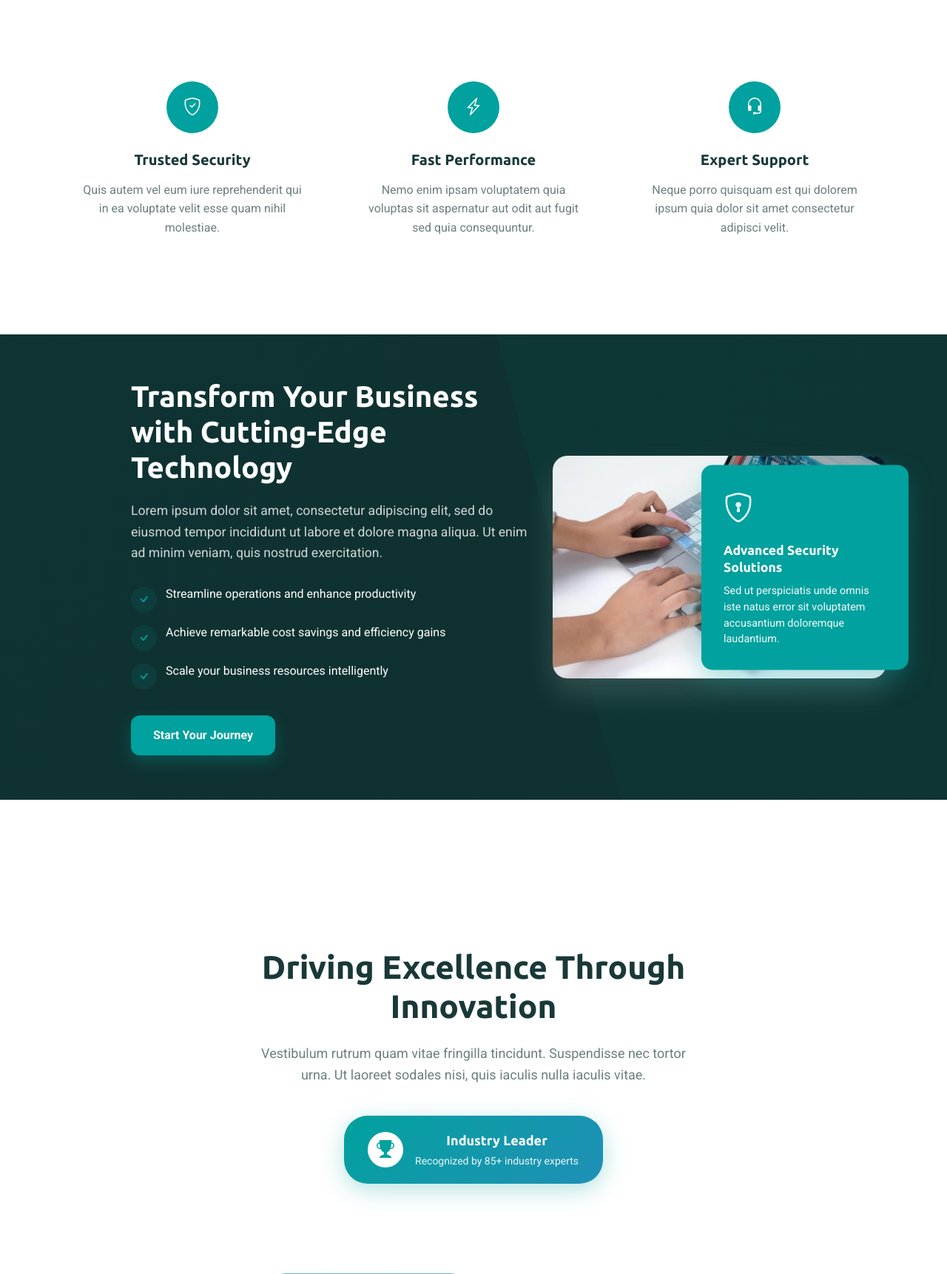
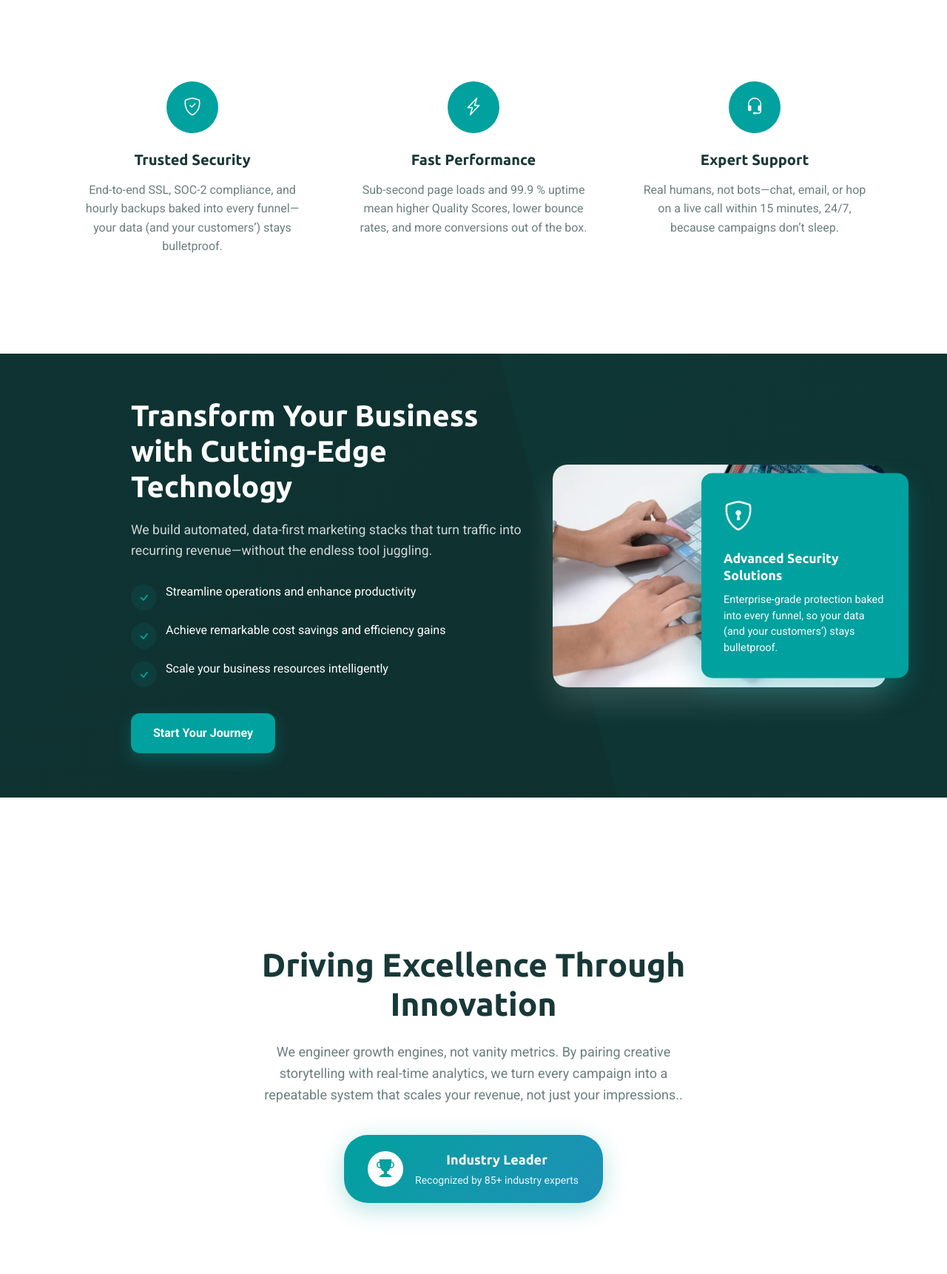
Before and after one commit to KarkiJitendra/Landify, a Django app: page /user/contact/ in a window 1280 px wide. Shown: the part 1239-2961 px from the top of the page at 74% size. Run offline with Django 5.2, Linux system fonts and the light colour scheme; some libraries are stand-ins or nearby versions.

Commit message:
.env update

```diff
--- a/core/settings.py
+++ b/core/settings.py
@@ -11,6 +11,8 @@ https://docs.djangoproject.com/en/5.1/ref/settings/
 """
 
 from pathlib import Path
+from decouple import config
+import os
 
 # Build paths inside the project like this: BASE_DIR / 'subdir'.
 BASE_DIR = Path(__file__).resolve().parent.parent
@@ -140,7 +142,7 @@ MEDIA_ROOT = BASE_DIR / 'media'
 EMAIL_BACKEND = 'django.core.mail.backends.smtp.EmailBackend'  # for production
 EMAIL_HOST = 'smtp.gmail.com'
 EMAIL_PORT = 587
-EMAIL_HOST_USER = 'sabrejiten9761@gmail.com'
-EMAIL_HOST_PASSWORD = 'otbq yjod hqcl brut'
+EMAIL_HOST_USER = config('EMAIL_HOST_USER')
+EMAIL_HOST_PASSWORD = config('EMAIL_HOST_PASSWORD')
 EMAIL_USE_TLS = True
 EMAIL_USE_SSL = False
--- a/users/templates/main/index.html
+++ b/users/templates/main/index.html
@@ -211,7 +211,7 @@
                       <i class="bi bi-shield-check"></i>
                     </div>
                     <h5>Trusted Security</h5>
-                    <p>Quis autem vel eum iure reprehenderit qui in ea voluptate velit esse quam nihil molestiae.</p>
+                    <p>End-to-end SSL, SOC-2 compliance, and hourly backups baked into every funnel—your data (and your customers’) stays bulletproof.</p>
                   </div>
                 </div>
                 <div class="col-md-4">
@@ -220,7 +220,7 @@
                       <i class="bi bi-lightning-charge"></i>
                     </div>
                     <h5>Fast Performance</h5>
-                    <p>Nemo enim ipsam voluptatem quia voluptas sit aspernatur aut odit aut fugit sed quia consequuntur.</p>
+                    <p>Sub-second page loads and 99.9 % uptime mean higher Quality Scores, lower bounce rates, and more conversions out of the box.</p>
                   </div>
                 </div>
                 <div class="col-md-4">
@@ -229,7 +229,7 @@
                       <i class="bi bi-headset"></i>
                     </div>
                     <h5>Expert Support</h5>
-                    <p>Neque porro quisquam est qui dolorem ipsum quia dolor sit amet consectetur adipisci velit.</p>
+                    <p>Real humans, not bots—chat, email, or hop on a live call within 15 minutes, 24/7, because campaigns don’t sleep.</p>
                   </div>
                 </div>
               </div>
@@ -254,7 +254,7 @@
               <div class="floating-card">
                 <i class="bi bi-shield-lock"></i>
                 <h4>Advanced Security Solutions</h4>
-                <p>Sed ut perspiciatis unde omnis iste natus error sit voluptatem accusantium doloremque laudantium.</p>
+                <p>Enterprise-grade protection baked into every funnel, so your data (and your customers’) stays bulletproof.</p>
               </div>
               <img src="{%static 'assets/img/misc/misc-6.webp'%}" alt="Security Solutions" class="img-fluid main-image">
             </div>
@@ -263,7 +263,7 @@
           <div class="col-lg-6 offset-lg-1 order-lg-1" data-aos="fade-right" data-aos-delay="100">
             <div class="content-area">
               <h2>Transform Your Business with Cutting-Edge Technology</h2>
-              <p>Lorem ipsum dolor sit amet, consectetur adipiscing elit, sed do eiusmod tempor incididunt ut labore et dolore magna aliqua. Ut enim ad minim veniam, quis nostrud exercitation.</p>
+              <p>We build automated, data-first marketing stacks that turn traffic into recurring revenue—without the endless tool juggling.</p>
 
               <ul class="feature-list">
                 <li>
@@ -353,7 +353,8 @@
         <div class="row">
           <div class="col-lg-8 mx-auto text-center mb-5" data-aos="fade-up" data-aos-delay="200">
             <h3 class="main-headline">Driving Excellence Through Innovation</h3>
-            <p class="main-description">Vestibulum rutrum quam vitae fringilla tincidunt. Suspendisse nec tortor urna. Ut laoreet sodales nisi, quis iaculis nulla iaculis vitae.</p>
+            <p class="main-description">We engineer growth engines, not vanity metrics.
+By pairing creative storytelling with real-time analytics, we turn every campaign into a repeatable system that scales your revenue, not just your impressions..</p>
 
             <div class="achievement-badge" data-aos="zoom-in" data-aos-delay="300">
               <div class="achievement-content">
@@ -609,14 +610,12 @@
                     </div>
 
                     <div class="col-12 text-center">
-                    {% if sent %}
-                        <div class="sent-message">Your message has been sent. Thank you!</div>
-                    {% else %}
-                        <div class="error-message" style="display:none;">Error – please try again.</div>
-                        <div class="loading" style="display:none;">Loading…</div>
-                        <button type="submit" class="btn btn-submit w-100">Submit Message</button>
-                    {% endif %}
-                  </div>
+                      <div class="loading">Loading</div>
+                      <div class="sent-message">Your message has been sent. Thank you!</div>
+                      <div class="error-message"></div>
+
+                      <button type="submit" class="btn btn-submit w-100">Submit Message</button>
+                    </div>
 
                   </div>
                 </form>
--- a/users/views.py
+++ b/users/views.py
@@ -37,6 +37,7 @@ def service_detail(request, service_id):
 def contact_view(request):
     sent = False
     if request.method == 'POST':
+
         name = request.POST.get('name')
         email = request.POST.get('email')
         subject = request.POST.get('subject')
@@ -53,5 +54,7 @@ def contact_view(request):
             messages.success(request, 'Thank you, mail sent!')
         except Exception as e:
             messages.error(request, 'Sorry – message could not be sent.')
+        # return render(request, 'main/index.html', {'sent': True})
+        return HttpResponse("Thank you, your message has been sent.")
 
     return render(request, 'main/index.html', {'sent': sent})
```
